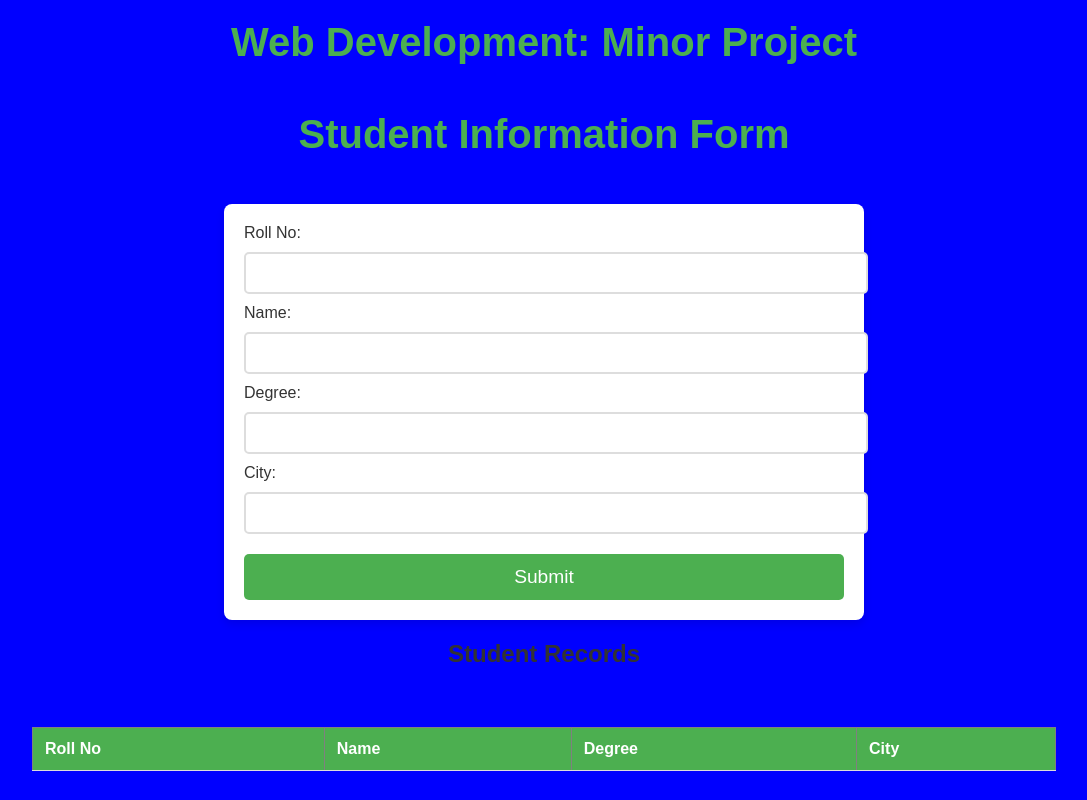
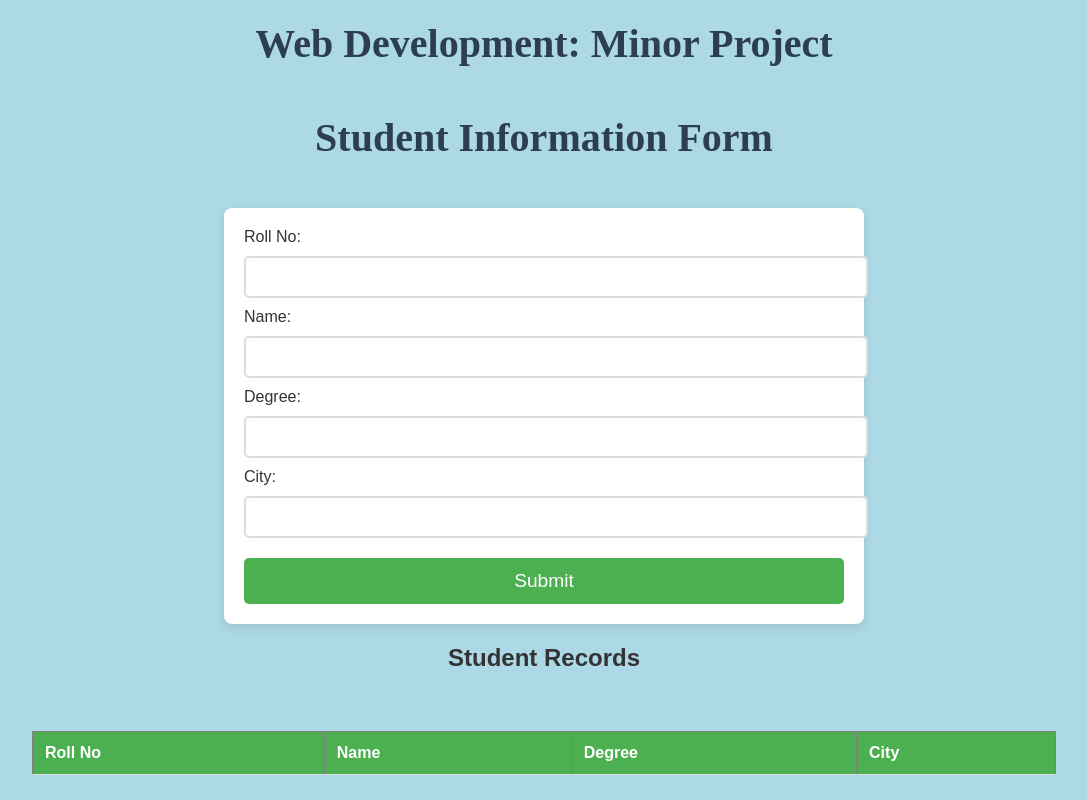
Before and after one commit to GogonBty/Gogon-s-Minor-Project, a plain HTML site: page index.html in a window 1280 px wide. Shown: the whole page, without its empty margins (96-1183 px from the left). Drawn offline with Linux system fonts and the light colour scheme; no server answers.

Commit message:
Update index.html

```diff
--- a/index.html
+++ b/index.html
@@ -1,12 +1,17 @@
 <!DOCTYPE html>
-<html lang="en">
+<html>
 <head>
-    <meta charset="UTF-8">
-    <meta name="viewport" content="width=device-width, initial-scale=1.0">
-    <title>CRUD App</title>
+    <title>Minor Project: CRUD App</title>
     <link rel="stylesheet" href="/style.css">
+    <style>
+        h1 {
+            font-family: 'Lora', serif;
+            color: #2c3e50;
+            text-align: center;
+        }
+    </style>
 </head>
-<body style="background-color:Blue;">
+<body style="background-color:lightBlue;">
     <h1>Web Development: Minor Project</h1>
 
 
```
